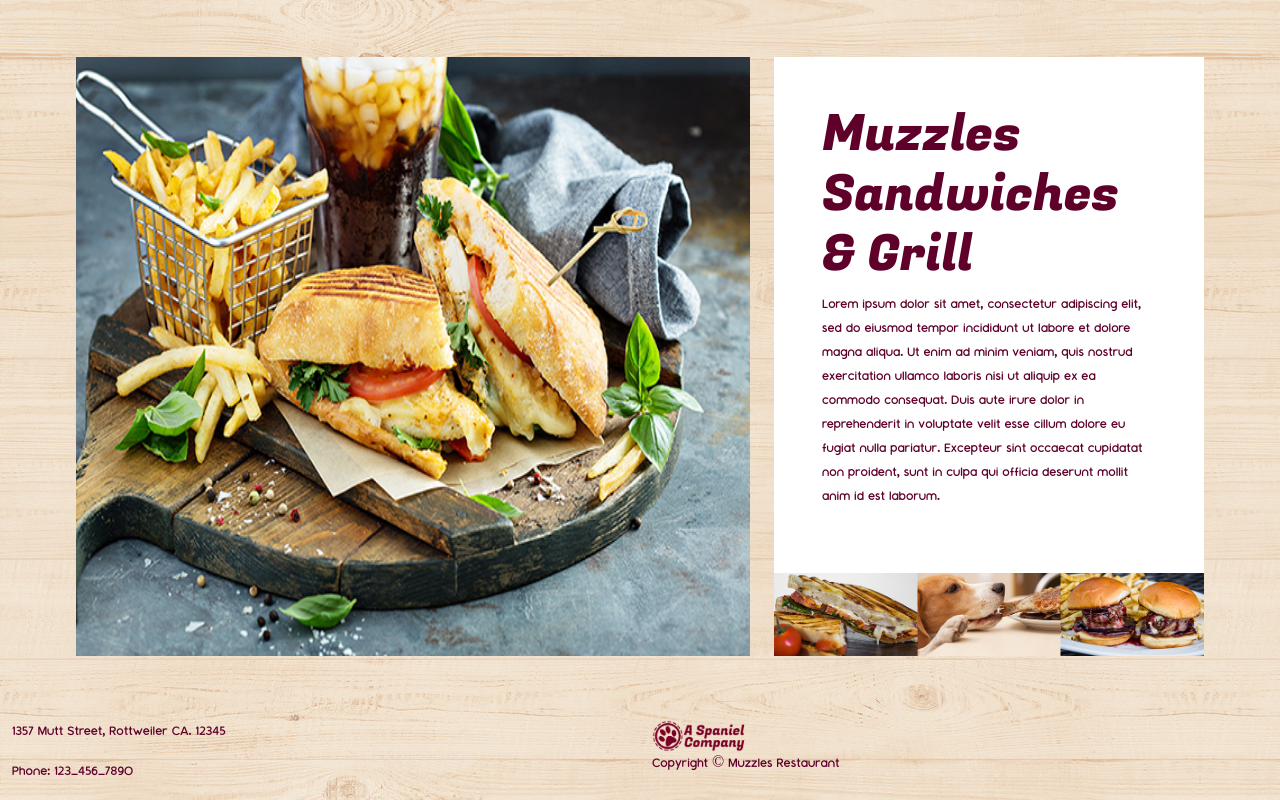
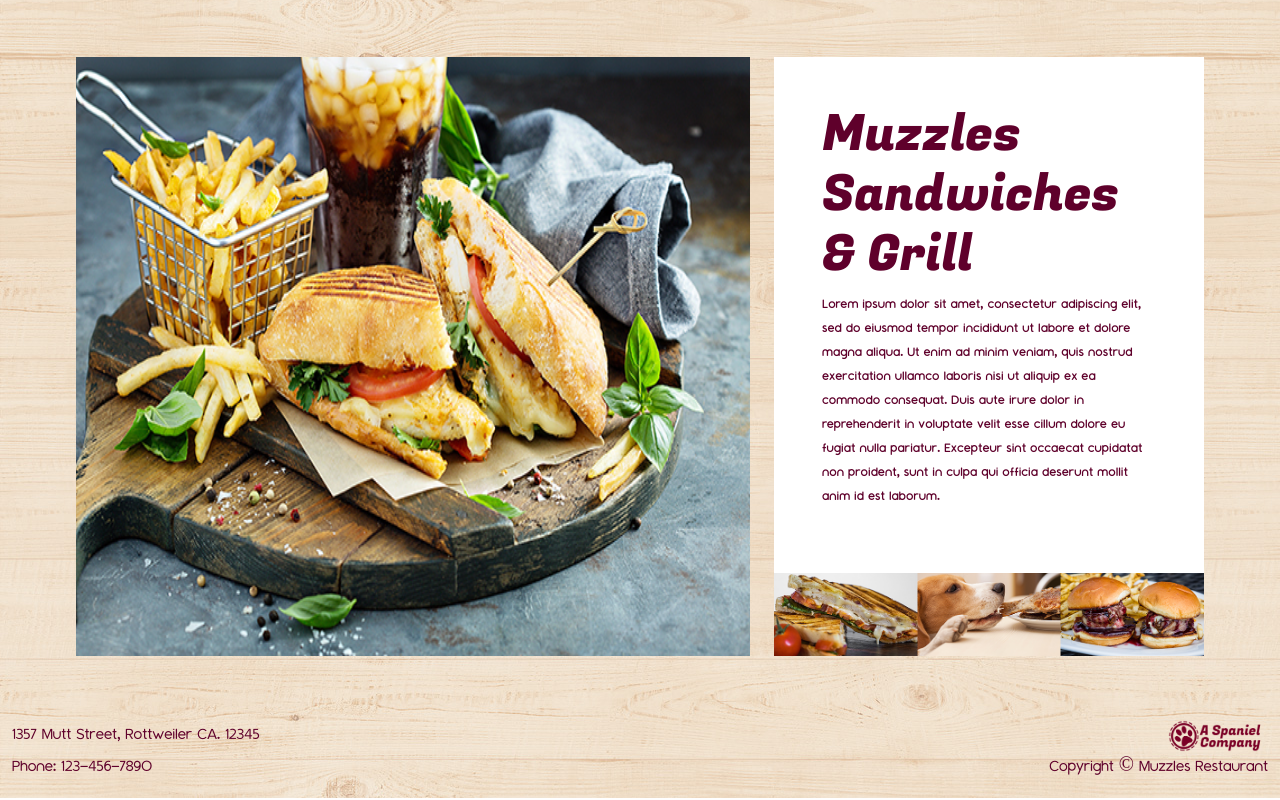
Before and after one commit to xser56/Puppy-Restaurant, a plain HTML site: page index.html in a window 1280 px wide. Shown: the part 542-1342 px from the top of the page. Drawn offline with nearby package versions, Linux system fonts and the light colour scheme.

Commit message:
Footer Implementation

```diff
--- a/index.html
+++ b/index.html
@@ -29,7 +29,6 @@
         <div class="row">
             <img class="pt-4" src="./assets/images/homeHero.jpg" alt="homeHero">
         </div>
-
           <div class="row ptSingles">
               <div class="col homeImg d-flex justify-content-center">
                   <img src="./assets/images/homeSingle.jpg" width="674px" alt="homeSingle">
@@ -45,19 +44,30 @@
                 </div>
               </div>
           </div>
+        </div>
 
+        <!--Footer-->
+        <div class="container-fluid">
             <div class="row">
-                <div class="col">
-                  <p> 1357 Mutt Street, Rottweiler CA. 12345</p>
-                  <p> Phone: 123-456-7890</p>
+              <div class="col-6">
+                <p class="m-0 footer-text"> 1357 Mutt Street, Rottweiler CA. 12345</p>
               </div>
-                <div class="col">
+              <div class="col-6 text-end">
                 <img src="./assets/images/CompanyLogo.png" height="31.6px" alt="CompanyLogo">
-                  <p> Copyright © Muzzles Restaurant</p>
+              </div>
+            </div>
+            <div class="row">
+              <div class="col-6">
+                <p class="footer-text"> Phone: 123-456-7890</p>
+              </div>
+              <div class="col-6 footer-text text-end">
+                <p class="footer-text"> Copyright © Muzzles Restaurant</p>
               </div>
             </div>
           </div>
         </div>
+        <!--Footer-->
+
 
     <script src="https://cdn.jsdelivr.net/npm/bootstrap@5.3.3/dist/js/bootstrap.bundle.min.js" integrity="sha384-YvpcrYf0tY3lHB60NNkmXc5s9fDVZLESaAA55NDzOxhy9GkcIdslK1eN7N6jIeHz" crossorigin="anonymous"></script>
   </body>
--- a/style/styles.css
+++ b/style/styles.css
@@ -74,6 +74,11 @@ body
 
 hr{
     color: #5F002B;
+}
+
+.footer-text{
+    font-family: Montauk-Light;
+    font-size: 20px;
 }
 /* ------------------------ General Use End ------------------------ */
 
```
Also changed, not shown: pages/about.html (+21 -1 lines), pages/catering.html (+22 -0 lines), pages/menu.html (+21 -1 lines), pages/photos.html (+21 -0 lines). Lines whose indentation alone changed are shown as unchanged.
